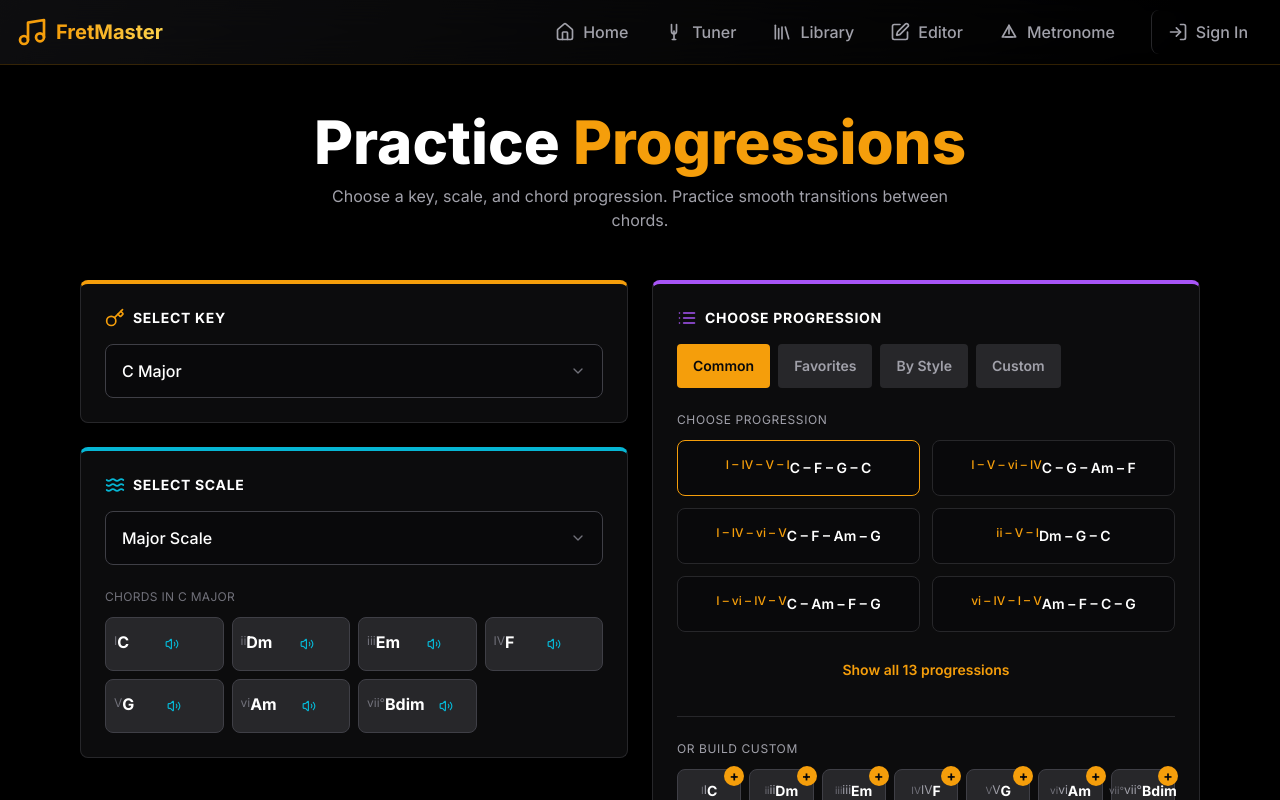
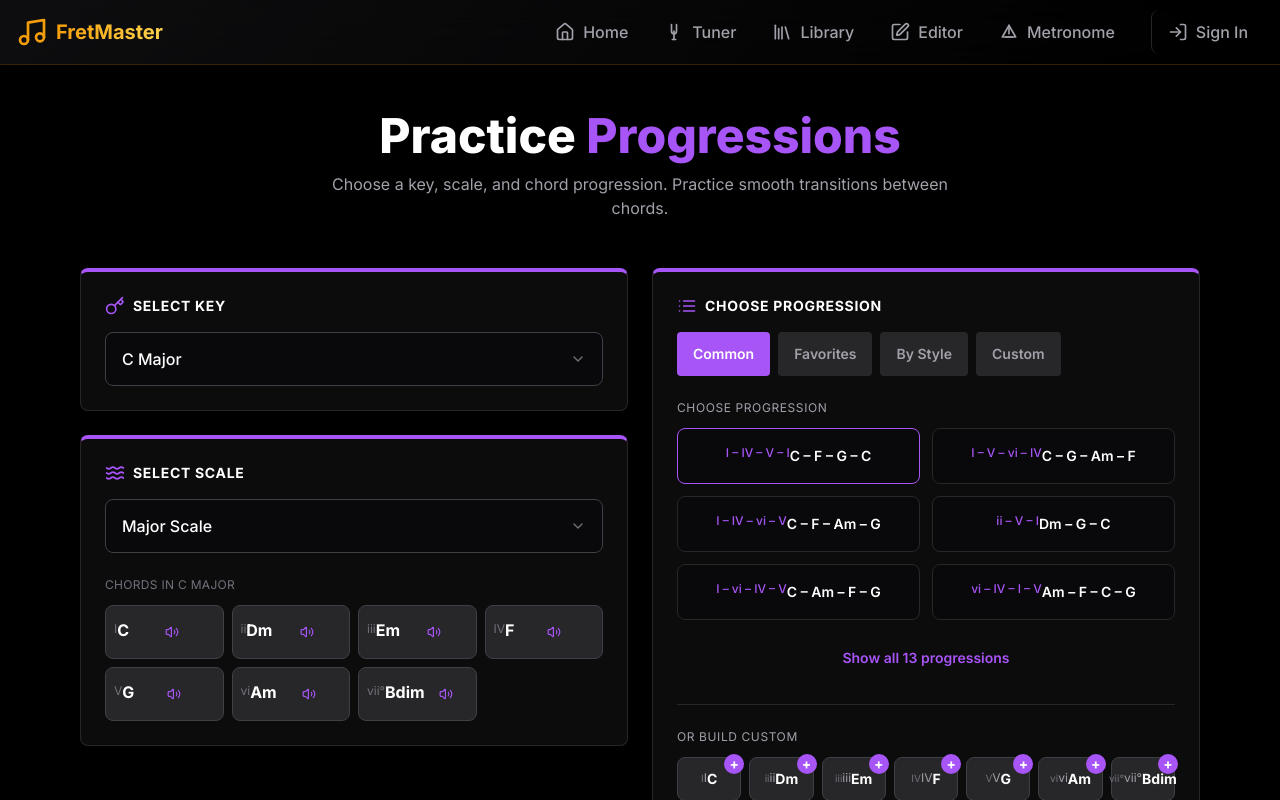
Before and after one commit to randysoller/onspace-9bg96c-13939, a React (Vite) app: page /progression-setup in a window 1280 px wide. Built offline with nearby package versions, Linux system fonts and the light colour scheme.

Commit message:
Update color schemes to match home page cards

```diff
--- a/src/pages/ProgressionSetup.tsx
+++ b/src/pages/ProgressionSetup.tsx
@@ -38,8 +38,8 @@ export default function ProgressionSetup() {
       <div className="container mx-auto px-4 py-12 max-w-6xl">
         {/* Hero Section */}
         <div className="text-center mb-12">
-          <h1 className="text-5xl md:text-6xl font-black mb-3">
-            Practice <span className="text-amber-500">Progressions</span>
+          <h1 className="text-4xl md:text-5xl font-black mb-3">
+            Practice <span className="text-purple-500">Progressions</span>
           </h1>
           <p className="text-base text-zinc-400 max-w-2xl mx-auto">
             Choose a key, scale, and chord progression. Practice smooth transitions between chords.
@@ -51,9 +51,9 @@ export default function ProgressionSetup() {
           {/* Left Column - Key & Scale Selection */}
           <div className="space-y-6">
             {/* Select Key */}
-            <div className="bg-zinc-900/50 border-t-4 border-t-amber-500 border-x border-b border-zinc-800 rounded-lg p-6">
+            <div className="bg-zinc-900/50 border-t-4 border-t-purple-500 border-x border-b border-zinc-800 rounded-lg p-6">
               <div className="flex items-center gap-2 mb-4">
-                <Key className="w-5 h-5 text-amber-500" />
+                <Key className="w-5 h-5 text-purple-500" />
                 <h2 className="text-sm font-bold uppercase tracking-wider">Select Key</h2>
               </div>
 
@@ -64,9 +64,9 @@ export default function ProgressionSetup() {
             </div>
 
             {/* Select Scale */}
-            <div className="bg-zinc-900/50 border-t-4 border-t-cyan-500 border-x border-b border-zinc-800 rounded-lg p-6">
+            <div className="bg-zinc-900/50 border-t-4 border-t-purple-500 border-x border-b border-zinc-800 rounded-lg p-6">
               <div className="flex items-center gap-2 mb-4">
-                <Waves className="w-5 h-5 text-cyan-500" />
+                <Waves className="w-5 h-5 text-purple-500" />
                 <h2 className="text-sm font-bold uppercase tracking-wider">Select Scale</h2>
               </div>
 
@@ -86,7 +86,7 @@ export default function ProgressionSetup() {
                     >
                       <div className="text-xs text-zinc-500 mb-1.5">{chord.numeral}</div>
                       <div className="text-base font-bold text-white mb-1">{chord.name}</div>
-                      <Volume2 className="w-3.5 h-3.5 text-cyan-500 mx-auto" />
+                      <Volume2 className="w-3.5 h-3.5 text-purple-500 mx-auto" />
                     </button>
                   ))}
                 </div>
@@ -109,7 +109,7 @@ export default function ProgressionSetup() {
                   onClick={() => setSelectedTab(tab)}
                   className={`px-4 py-2 rounded font-semibold text-sm whitespace-nowrap transition-all ${
                     selectedTab === tab
-                      ? 'bg-amber-500 text-zinc-950'
+                      ? 'bg-purple-500 text-white'
                       : 'bg-zinc-800 text-zinc-400 hover:bg-zinc-700'
                   }`}
                 >
@@ -127,19 +127,19 @@ export default function ProgressionSetup() {
                   <button
                     key={idx}
                     onClick={() => setSelectedProgression(prog.name)}
-                    className={`text-left bg-zinc-950 border rounded-lg p-4 hover:border-amber-500/40 transition-all ${
+                    className={`text-left bg-zinc-950 border rounded-lg p-4 hover:border-purple-500/40 transition-all ${
                       selectedProgression === prog.name
-                        ? 'border-amber-500 bg-amber-500/5'
+                        ? 'border-purple-500 bg-purple-500/5'
                         : 'border-zinc-800'
                     }`}
                   >
-                    <div className="text-xs text-amber-500 font-medium mb-1.5">{prog.name}</div>
+                    <div className="text-xs text-purple-500 font-medium mb-1.5">{prog.name}</div>
                     <div className="text-sm text-white font-semibold">{prog.chords}</div>
                   </button>
                 ))}
               </div>
 
-              <button className="w-full text-center text-sm text-amber-500 hover:text-amber-400 font-semibold py-2 transition-colors">
+              <button className="w-full text-center text-sm text-purple-500 hover:text-purple-400 font-semibold py-2 transition-colors">
                 Show all 13 progressions
               </button>
             </div>
@@ -156,7 +156,7 @@ export default function ProgressionSetup() {
                     <div className="text-[10px] text-zinc-500 mb-0.5">{chord.numeral}</div>
                     <div className="text-xs text-zinc-400 mb-0.5">{chord.numeral}</div>
                     <div className="text-sm font-bold text-white">{chord.name}</div>
-                    <div className="absolute -top-1 -right-1 w-5 h-5 bg-amber-500 rounded-full flex items-center justify-center text-zinc-950 text-sm font-bold transition-opacity">
+                    <div className="absolute -top-1 -right-1 w-5 h-5 bg-purple-500 rounded-full flex items-center justify-center text-white text-sm font-bold transition-opacity">
                       +
                     </div>
                   </button>
@@ -167,13 +167,13 @@ export default function ProgressionSetup() {
         </div>
 
         {/* My Progressions */}
-        <div className="bg-zinc-900/50 border-t-4 border-t-pink-500 border-x border-b border-zinc-800 rounded-lg p-6 mb-6">
+        <div className="bg-zinc-900/50 border-t-4 border-t-purple-500 border-x border-b border-zinc-800 rounded-lg p-6 mb-6">
           <div className="flex items-center justify-between mb-4">
             <div className="flex items-center gap-2">
-              <Folder className="w-5 h-5 text-pink-500" />
+              <Folder className="w-5 h-5 text-purple-500" />
               <h2 className="text-sm font-bold uppercase tracking-wider">My Progressions</h2>
             </div>
-            <button className="px-4 py-2 bg-amber-500/10 hover:bg-amber-500/20 border border-amber-500/30 text-amber-500 font-semibold text-sm rounded-lg transition-colors flex items-center gap-2">
+            <button className="px-4 py-2 bg-purple-500/10 hover:bg-purple-500/20 border border-purple-500/30 text-purple-500 font-semibold text-sm rounded-lg transition-colors flex items-center gap-2">
               <Folder className="w-4 h-4" />
               Save Current
             </button>
@@ -184,9 +184,9 @@ export default function ProgressionSetup() {
         </div>
 
         {/* Ready to Practice Panel */}
-        <div className="bg-zinc-900/50 border-t-4 border-t-amber-500 border-x border-b border-zinc-800 rounded-lg p-6">
+        <div className="bg-zinc-900/50 border-t-4 border-t-purple-500 border-x border-b border-zinc-800 rounded-lg p-6">
           <div className="flex items-center gap-2 mb-6">
-            <Play className="w-5 h-5 text-amber-500" />
+            <Play className="w-5 h-5 text-purple-500" />
             <h2 className="text-sm font-bold uppercase tracking-wider">Ready to Practice</h2>
           </div>
 
@@ -205,13 +205,13 @@ export default function ProgressionSetup() {
             </div>
             <div className="flex items-center justify-between text-sm">
               <span className="text-zinc-500">Chords</span>
-              <span className="text-amber-500 font-bold text-lg">4</span>
+              <span className="text-purple-500 font-bold text-lg">4</span>
             </div>
           </div>
 
           <button
             onClick={handleStartPractice}
-            className="w-full bg-gradient-to-r from-amber-600 to-amber-500 hover:from-amber-500 hover:to-amber-400 text-zinc-950 font-bold text-lg py-4 rounded-lg flex items-center justify-center gap-2.5 transition-all shadow-lg shadow-amber-500/20"
+            className="w-full bg-gradient-to-r from-purple-600 to-purple-500 hover:from-purple-500 hover:to-purple-400 text-white font-bold text-lg py-4 rounded-lg flex items-center justify-center gap-2.5 transition-all shadow-lg shadow-purple-500/20"
           >
             <Play className="w-5 h-5" fill="currentColor" />
             START PROGRESSION
--- a/src/pages/ScalePractice.tsx
+++ b/src/pages/ScalePractice.tsx
@@ -125,11 +125,11 @@ export default function ScalePractice() {
             <div className="text-xs text-zinc-500 mt-1">Practice Time</div>
           </div>
           <div className="bg-zinc-900 border border-zinc-800 rounded-xl p-4 text-center">
-            <div className="text-2xl font-bold text-amber-500">{notesPlayed}</div>
+            <div className="text-2xl font-bold text-cyan-500">{notesPlayed}</div>
             <div className="text-xs text-zinc-500 mt-1">Notes Played</div>
           </div>
           <div className="bg-zinc-900 border border-zinc-800 rounded-xl p-4 text-center">
-            <div className="text-2xl font-bold text-emerald-500">{currentBpm}</div>
+            <div className="text-2xl font-bold text-cyan-500">{currentBpm}</div>
             <div className="text-xs text-zinc-500 mt-1">BPM</div>
           </div>
         </div>
@@ -164,7 +164,7 @@ export default function ScalePractice() {
                   max="200"
                   value={currentBpm}
                   onChange={(e) => setCurrentBpm(parseInt(e.target.value))}
-                  className="w-full h-2 bg-zinc-800 rounded-lg appearance-none cursor-pointer accent-cyan-500"
+                  className="w-full h-2 bg-zinc-800 rounded-lg appearance-none cursor-pointer [&::-webkit-slider-thumb]:appearance-none [&::-webkit-slider-thumb]:w-4 [&::-webkit-slider-thumb]:h-4 [&::-webkit-slider-thumb]:rounded-full [&::-webkit-slider-thumb]:bg-cyan-500"
                 />
                 <div className="flex justify-between text-xs text-zinc-500 mt-1">
                   <span>Slow</span>
@@ -237,7 +237,7 @@ export default function ScalePractice() {
             {user && (
               <button
                 onClick={handleSaveSession}
-                className="w-full bg-amber-500 hover:bg-amber-600 text-zinc-950 font-bold py-4 rounded-lg flex items-center justify-center gap-2 transition-colors"
+                className="w-full bg-cyan-500 hover:bg-cyan-600 text-white font-bold py-4 rounded-lg flex items-center justify-center gap-2 transition-colors"
               >
                 <Save className="w-5 h-5" />
                 Save Session
--- a/src/pages/ScaleSetup.tsx
+++ b/src/pages/ScaleSetup.tsx
@@ -109,7 +109,7 @@ export default function ScaleSetup() {
                   max="200"
                   value={bpm}
                   onChange={(e) => setBpm(parseInt(e.target.value))}
-                  className="w-full h-2 bg-zinc-800 rounded-lg appearance-none cursor-pointer accent-cyan-500"
+                  className="w-full h-2 bg-zinc-800 rounded-lg appearance-none cursor-pointer [&::-webkit-slider-thumb]:appearance-none [&::-webkit-slider-thumb]:w-4 [&::-webkit-slider-thumb]:h-4 [&::-webkit-slider-thumb]:rounded-full [&::-webkit-slider-thumb]:bg-cyan-500"
                 />
                 <div className="flex justify-between text-xs text-zinc-500 mt-1">
                   <span>40</span>
```
Also changed, not shown: src/pages/ProgressionPractice.tsx (+12 -12 lines).
